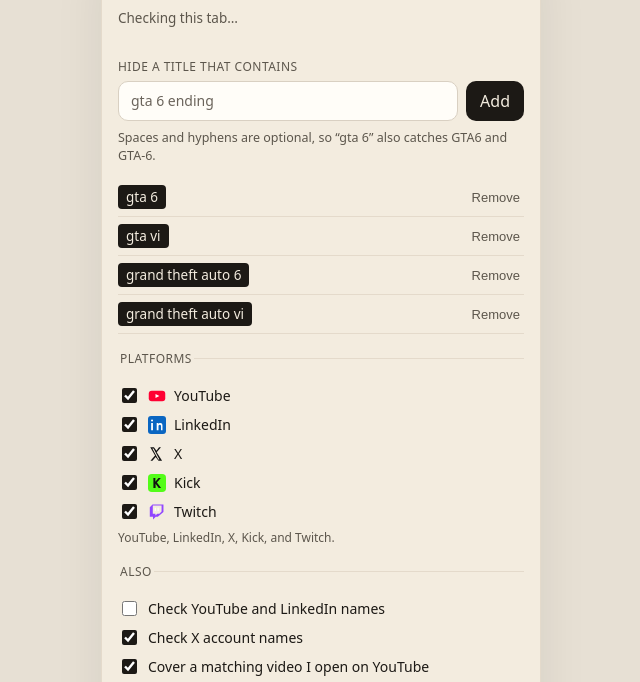
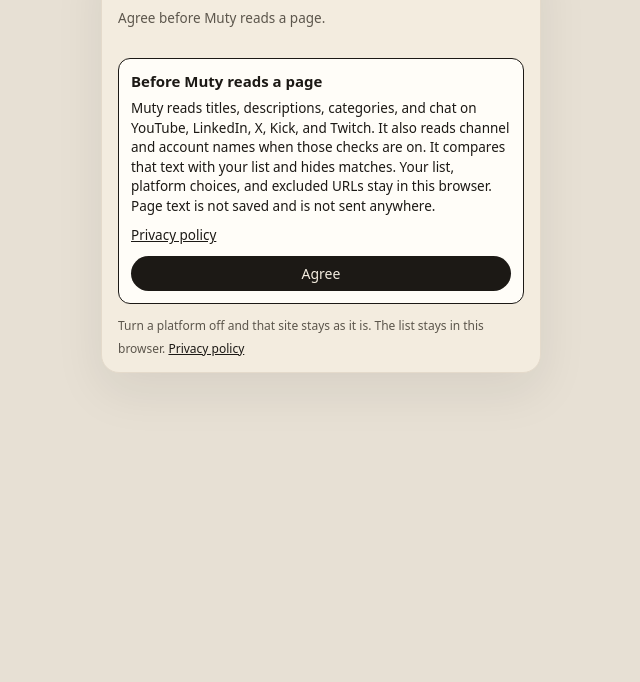
Before and after one commit to omer-ayhan/muty, a website with bundled scripts: page apps/extension/src/popup.html in a window 1280 px wide. Shown: the part 96-778 px from the top of the page, without its empty margins (319-959 px from the left). Built offline with nearby package versions, Linux system fonts and the light colour scheme; some packages are replaced by stand-ins of ours; no server answers.

Commit message:
feat(core): require agreement before scans
Store policy needs a clear agree before page text is read.
Until then every page stays unchanged.

Co-authored-by: Cursor <cursoragent@cursor.com>

```diff
--- a/apps/extension/src/popup.css
+++ b/apps/extension/src/popup.css
@@ -74,6 +74,49 @@ h1 {
   color: var(--ink);
   font-size: 16px;
   font-weight: 600;
+}
+
+#agreement {
+  margin: 0 0 14px;
+  padding: 12px;
+  border: 1px solid var(--ink);
+  border-radius: 12px;
+  background: var(--field);
+}
+
+#agreement h2 {
+  margin: 0 0 8px;
+  font-size: 15px;
+  letter-spacing: 0;
+}
+
+#agreement p {
+  margin: 0 0 10px;
+  color: var(--ink);
+  font-size: 13.5px;
+  line-height: 1.45;
+}
+
+#agreement a,
+footer a {
+  color: var(--ink);
+}
+
+footer a {
+  display: inline-block;
+  margin-top: 6px;
+}
+
+#agree {
+  width: 100%;
+  border: 0;
+  border-radius: 999px;
+  background: var(--ink);
+  color: var(--paper);
+  padding: 8px 14px;
+  font: inherit;
+  font-size: 14px;
+  cursor: pointer;
 }
 
 form label,
--- a/apps/extension/src/popup.html
+++ b/apps/extension/src/popup.html
@@ -15,6 +15,18 @@
       <button id="enabled" class="switch" type="button" role="switch" aria-checked="true" aria-label="Filtering on"></button>
     </header>
     <p id="status" role="status">Loading your list…</p>
+    <section id="agreement">
+      <h2>Before Muty reads a page</h2>
+      <p>
+        Muty reads titles, descriptions, categories, and chat on YouTube, LinkedIn, X, Kick, and Twitch. It also
+        reads channel and account names when those checks are on. It compares that text with your list and hides
+        matches. Your list, platform choices, and excluded URLs stay in this browser. Page text is not saved and is
+        not sent anywhere.
+      </p>
+      <p><a class="privacy-policy" href="https://github.com/omer-ayhan/muty/blob/main/PRIVACY.md">Privacy policy</a></p>
+      <button id="agree" type="button">Agree</button>
+    </section>
+    <div id="controls" hidden>
     <form id="add-form">
       <label for="phrase">Hide a title that contains</label>
       <div class="add-row">
@@ -51,7 +63,11 @@
       <ul id="excluded-urls"></ul>
       <p id="exclude-empty" class="empty" hidden>No excluded URLs.</p>
     </fieldset>
-    <footer>Turn a platform off and that site stays as it is. The list stays in this browser.</footer>
+    </div>
+    <footer>
+      Turn a platform off and that site stays as it is. The list stays in this browser.
+      <a class="privacy-policy" href="https://github.com/omer-ayhan/muty/blob/main/PRIVACY.md">Privacy policy</a>
+    </footer>
     <script src="popup.js"></script>
   </body>
 </html>
--- a/apps/extension/src/popup.ts
+++ b/apps/extension/src/popup.ts
@@ -7,6 +7,7 @@ import {
   addPack,
   cautionFor,
   isPlatformId,
+  PRIVACY_POLICY_URL,
   normalizeSettings,
   platformEnabled,
   removeExcludedUrl,
@@ -35,6 +36,9 @@ const matchTwitterName = must<HTMLInputElement>('#match-twitter-name');
 const coverWatch = must<HTMLInputElement>('#cover-watch');
 const skipShorts = must<HTMLInputElement>('#skip-shorts');
 const platformBox = must<HTMLElement>('#platforms');
+const agreement = must<HTMLElement>('#agreement');
+const controls = must<HTMLElement>('#controls');
+const agreeButton = must<HTMLButtonElement>('#agree');
 const defaultHint = hint.textContent ?? '';
 
 type PageState =
@@ -87,6 +91,7 @@ function everyPlatformOff(current: Settings): boolean {
 
 function statusText(): string {
   if (!settings) return 'Loading your list…';
+  if (!settings.dataUseAccepted) return 'Agree before Muty reads a page.';
   if (!settings.enabled) return 'Filtering is off.';
   if (everyPlatformOff(settings)) return 'Every platform is turned off.';
   if (settings.keywords.length === 0) return 'Add a word to start hiding videos.';
@@ -241,6 +246,8 @@ function buildPlatforms(): void {
 
 function render(): void {
   if (!settings) return;
+  agreement.hidden = settings.dataUseAccepted;
+  controls.hidden = !settings.dataUseAccepted;
   enabledButton.setAttribute('aria-checked', settings.enabled ? 'true' : 'false');
   enabledButton.setAttribute('aria-label', settings.enabled ? 'Filtering on' : 'Filtering off');
   matchChannel.checked = settings.matchChannel;
@@ -299,6 +306,11 @@ function readPage(): void {
     });
   });
 }
+
+agreeButton.addEventListener('click', () => {
+  if (!settings) return;
+  save({ ...settings, dataUseAccepted: true });
+});
 
 enabledButton.addEventListener('click', () => {
   if (!settings) return;
@@ -382,6 +394,12 @@ if (globalThis.chrome?.runtime?.onMessage) {
   });
 }
 
+for (const link of document.querySelectorAll<HTMLAnchorElement>('a.privacy-policy')) {
+  link.href = PRIVACY_POLICY_URL;
+  link.target = '_blank';
+  link.rel = 'noreferrer';
+}
+
 buildPlatforms();
 
 storage.get('settings', (data) => {
--- a/packages/core/src/index.ts
+++ b/packages/core/src/index.ts
@@ -7,6 +7,7 @@ export type { CompiledPhrase } from './match.ts';
 export {
   GTA_PACK,
   MAX_KEYWORDS,
+  PRIVACY_POLICY_URL,
   addExcludedUrl,
   addKeyword,
   addPack,
--- a/packages/core/src/settings.ts
+++ b/packages/core/src/settings.ts
@@ -10,11 +10,13 @@ export const GTA_PACK = [
 
 export const MAX_KEYWORDS = 200;
 export const MAX_EXCLUDED_URLS = 100;
+export const PRIVACY_POLICY_URL = 'https://github.com/omer-ayhan/muty/blob/main/PRIVACY.md';
 const MAX_LENGTH = 80;
 const MAX_URL_LENGTH = 2000;
 
 export interface Settings {
   version: 1;
+  dataUseAccepted: boolean;
   enabled: boolean;
   matchChannel: boolean;
   matchTwitterName: boolean;
@@ -70,6 +72,7 @@ function readPlatforms(raw: unknown): Record<PlatformId, boolean> {
 export function defaultSettings(): Settings {
   return {
     version: 1,
+    dataUseAccepted: false,
     enabled: true,
     matchChannel: false,
     matchTwitterName: true,
@@ -87,6 +90,7 @@ export function normalizeSettings(raw: unknown): Settings {
   const source = raw as Record<string, unknown>;
   return {
     version: 1,
+    dataUseAccepted: source.dataUseAccepted === true,
     enabled: source.enabled !== false,
     matchChannel: Boolean(source.matchChannel),
     matchTwitterName: source.matchTwitterName !== false,
```
Also changed, not shown: PRIVACY.md (added, +31 -0 lines), apps/extension/src/content.ts (+12 -3 lines), packages/core/src/settings.test.ts (+7 -0 lines).
